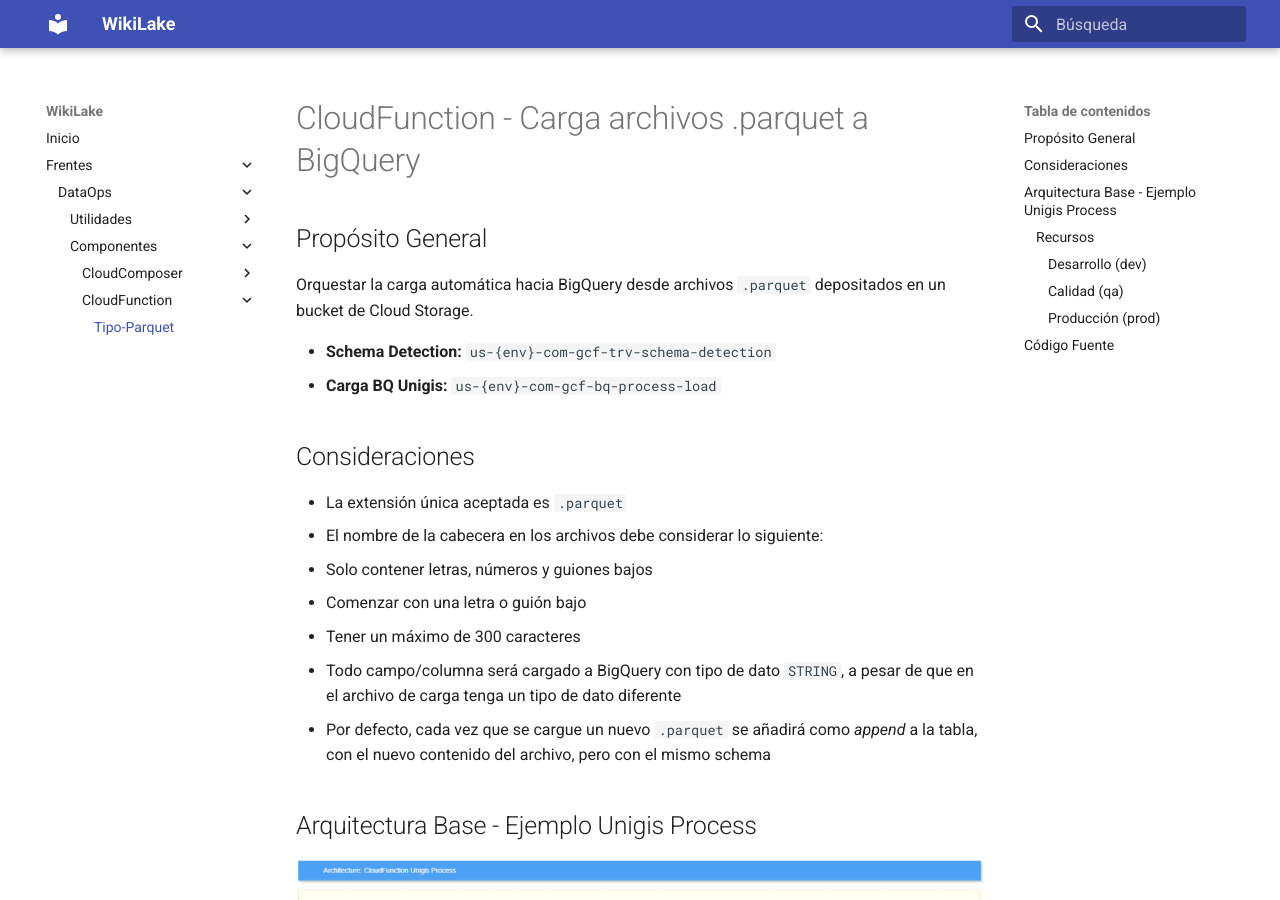
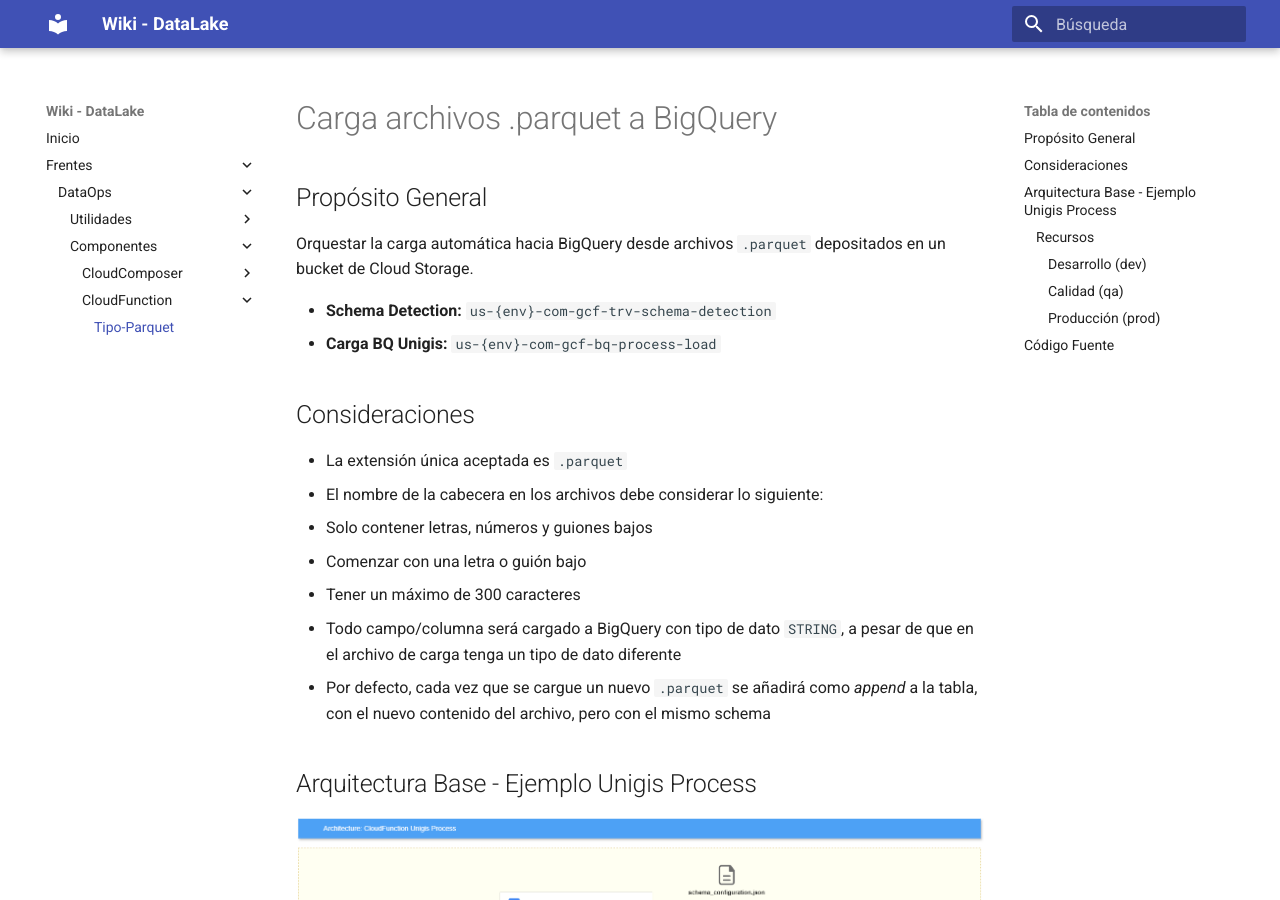
Before and after one commit to Favio-Terrones/wiki-favs, an MkDocs documentation site: the page built from docs/dataops/cloudFunction/cloudFunctionParquet.md, in a window 1280 px wide and 900 px high. Built offline with MkDocs 1.6.1 and Material for MkDocs 9.7.7, drawn with Linux system fonts in a browser that asks for light colours.

```diff
--- a/docs/dataops/cloudFunction/cloudFunctionParquet.md
+++ b/docs/dataops/cloudFunction/cloudFunctionParquet.md
@@ -1,4 +1,4 @@
-# CloudFunction - Carga archivos .parquet a BigQuery
+# Carga archivos .parquet a BigQuery
 
 ## Propósito General
 
--- a/docs/index.md
+++ b/docs/index.md
@@ -3,7 +3,7 @@ title: "WikiLake - Documentación del Equipo de Big Data"
 description: "Portal oficial de documentación, guías y mejores prácticas del Equipo de Big Data"
 ---
 
-# Bienvenido a la WikiLake
+# Bienvenido a la Wiki DataLake
 
 ¡Te damos la bienvenida a nuestro espacio central de conocimiento! Aquí encontrarás toda la información necesaria sobre procesos, proyectos, lineamientos y mejores prácticas que utilizamos en el Equipo de Big Data. Esta wiki está diseñada para ser el punto de referencia principal, de manera que puedas acceder fácilmente a la documentación y colaborar con el crecimiento de la organización.
 
--- a/mkdocs.yml
+++ b/mkdocs.yml
@@ -1,4 +1,4 @@
-site_name: "WikiLake"
+site_name: "Wiki - DataLake"
 theme:
   name: material  # El tipo de tema que tenemos asociado
   custom_dir: overrides
@@ -13,6 +13,7 @@ nav:
       # - Cloud: guias/guia_usuario.md
       # - Finanzas: guias/guia_tecnica.md
       # - Supply: guias/guia_tecnica.md
+      # - SMT: guias/guia_tecnica.md
       - DataOps:
           - Utilidades:
               - Bash-Github: dataops/utilidades/bash/bash-001.md
--- a/overrides/partials/footer.html
+++ b/overrides/partials/footer.html
@@ -1,10 +1,10 @@
 {# overrides/partials/footer.html #}
-<footer class="md-footer" style="padding: 0;">
+<footer class="md-footer" style="padding: 0; background-color: #939292;" >
   <!-- Barra superior delgada -->
-  <div style="background-color: #ccc; height: 2px;"></div>
+  <!-- <div style="background-color: #ccc; height: 2px;"></div> -->
   <!-- Contenido centrado del footer -->
   <div style="padding: 1rem; text-align: center;">
-    <p style="margin: 0; font-size: 0.9rem; color: #6c757d;">
+    <p style="margin: 0; font-size: 0.9rem; color: #ffffff;">
         &copy; 2025 - Desplegado por DataOps Team.
       </p>
   </div>
```
Also changed, not shown: docs/dataops/cloudComposer/DagExecution/dag-execution.md (+64 -19 lines), docs/dataops/cloudComposer/images/archivo-maestro-dag.png (added), docs/dataops/cloudComposer/images/dag_dependencies.png (added), docs/dataops/cloudComposer/images/diagrama_nuevo_dag.png (added), docs/dataops/cloudComposer/images/tabla-dependencia.png (added), docs/dataops/cloudComposer/images/tabla-ingesta.png (added).
